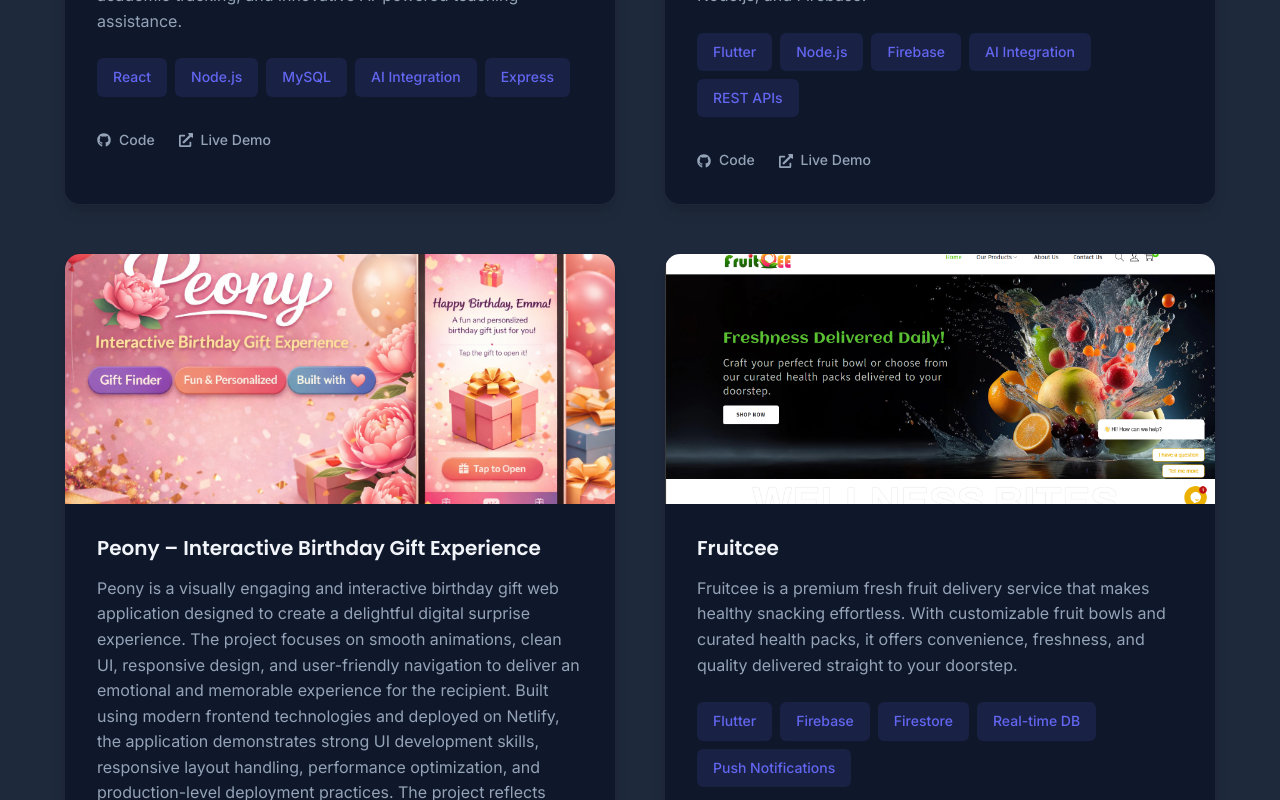
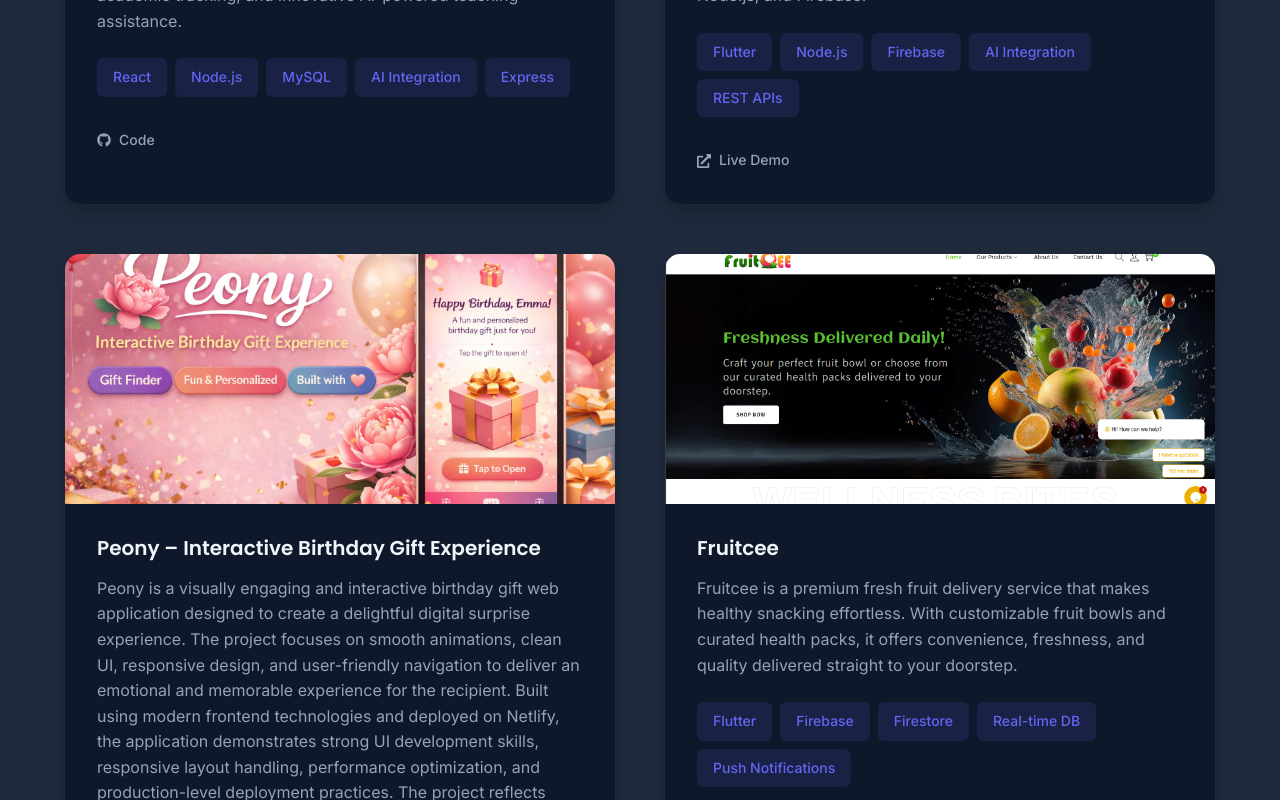
Before and after one commit to Chandu-Collab/Portfolio, a React (Create React App) app in the folder client/: page / in a window 1280 px wide. Shown: the part 1600-2400 px from the top of the page. Built offline with nearby package versions, Linux system fonts and the light colour scheme.

Commit message:
adjusted previous errors

```diff
--- a/client/src/components/FeaturedProjects/FeaturedProjects.tsx
+++ b/client/src/components/FeaturedProjects/FeaturedProjects.tsx
@@ -170,7 +170,7 @@ interface Project {
   description: string;
   technologies: string[];
   image: string;
-  liveUrl: string;
+  liveUrl?: string;
   githubUrl: string;
   featured: boolean;
 }
@@ -182,8 +182,7 @@ const mockProjects: Project[] = [
     description: "An AI-enhanced school management platform inspired by Teachmint, featuring comprehensive student registration, academic tracking, and innovative AI-powered teaching assistance.",
     technologies: ["React", "Node.js", "MySQL", "AI Integration", "Express"],
     image: '', // No image, will show initials
-    liveUrl: "#",
-    githubUrl: "#",
+    githubUrl: "https://github.com/Chandu-Collab/school1",
     featured: true
   },
   {
@@ -192,7 +191,7 @@ const mockProjects: Project[] = [
     description: "An intelligent job automation platform that leverages AI to streamline the entire job application process. Built with Flutter, Node.js, and Firebase.",
     technologies: ["Flutter", "Node.js", "Firebase", "AI Integration", "REST APIs"],
     image: taurusAiThumb,
-    liveUrl: "#",
+    liveUrl: "https://taurusai-bba31.web.app/",
     githubUrl: "#",
     featured: true
   },
@@ -367,6 +366,7 @@ const FeaturedProjects: React.FC = () => {
                   </TechStack>
 
                   <ProjectLinks>
+                    {project.githubUrl !== "#" && (
                       <ProjectLink
                         href={project.githubUrl}
                         target="_blank"
@@ -375,6 +375,8 @@ const FeaturedProjects: React.FC = () => {
                         <FaGithub />
                         Code
                       </ProjectLink>
+                    )}
+                    {project.liveUrl && (
                       <ProjectLink
                         href={project.liveUrl}
                         target="_blank"
@@ -383,6 +385,7 @@ const FeaturedProjects: React.FC = () => {
                         <FaExternalLinkAlt />
                         Live Demo
                       </ProjectLink>
+                    )}
                   </ProjectLinks>
                 </ProjectContent>
               </ProjectCard>
--- a/client/src/pages/Projects/Projects.tsx
+++ b/client/src/pages/Projects/Projects.tsx
@@ -187,7 +187,7 @@ interface Project {
   technologies: string[];
   category: string;
   image: string;
-  liveUrl: string;
+  liveUrl?: string;
   githubUrl: string;
 }
 
@@ -218,8 +218,7 @@ const mockProjects: Project[] = [
     technologies: ["React", "Node.js", "MySQL", "AI Integration", "Express"],
     category: "Full Stack",
     image: '', // intentionally empty to show letters only
-    liveUrl: "#",
-    githubUrl: "#"
+    githubUrl: "https://github.com/Chandu-Collab/school1"
   },
   {
     id: 2,
@@ -434,6 +433,7 @@ const Projects: React.FC = () => {
                         Code
                       </ProjectLink>
                     )}
+                    {project.liveUrl && (
                       <ProjectLink
                         href={project.liveUrl}
                         target="_blank"
@@ -442,6 +442,7 @@ const Projects: React.FC = () => {
                         <FaExternalLinkAlt />
                         Live Demo
                       </ProjectLink>
+                    )}
                   </ProjectLinks>
                 </ProjectContent>
               </ProjectCard>
```
Lines whose indentation alone changed are shown as unchanged.
